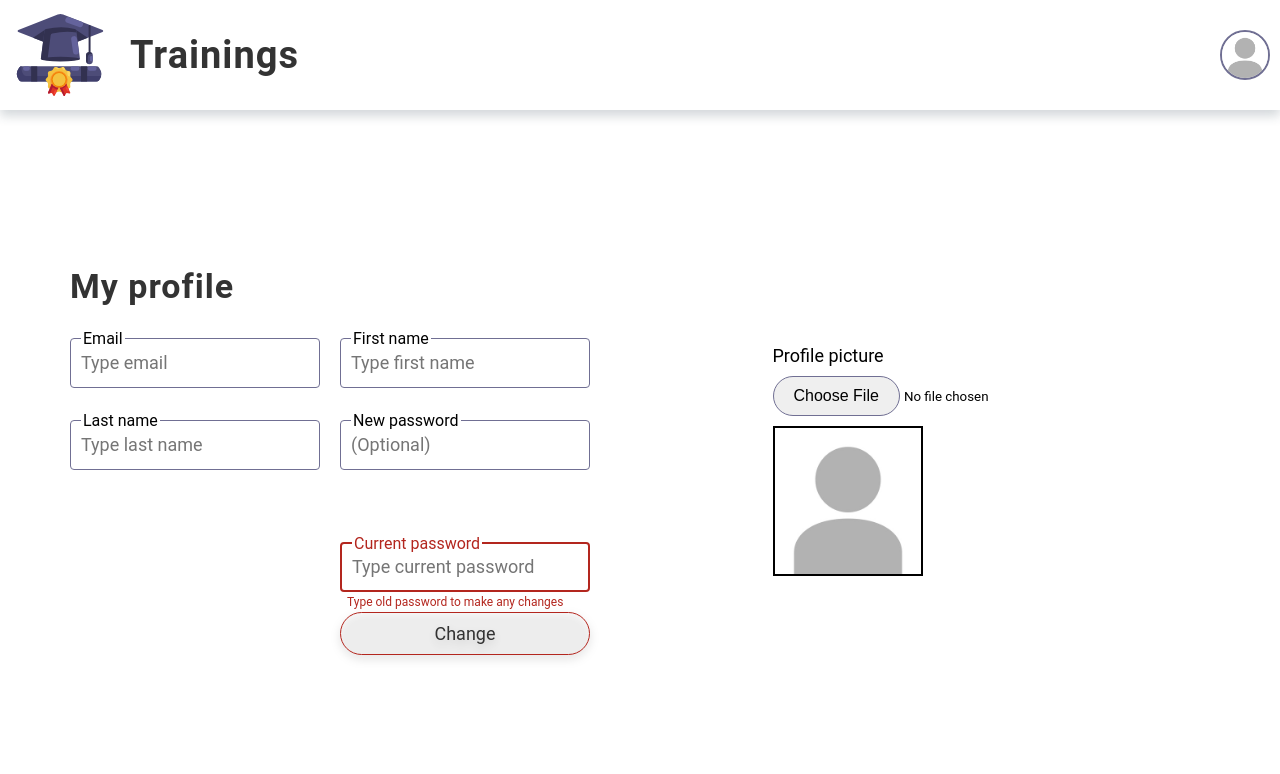
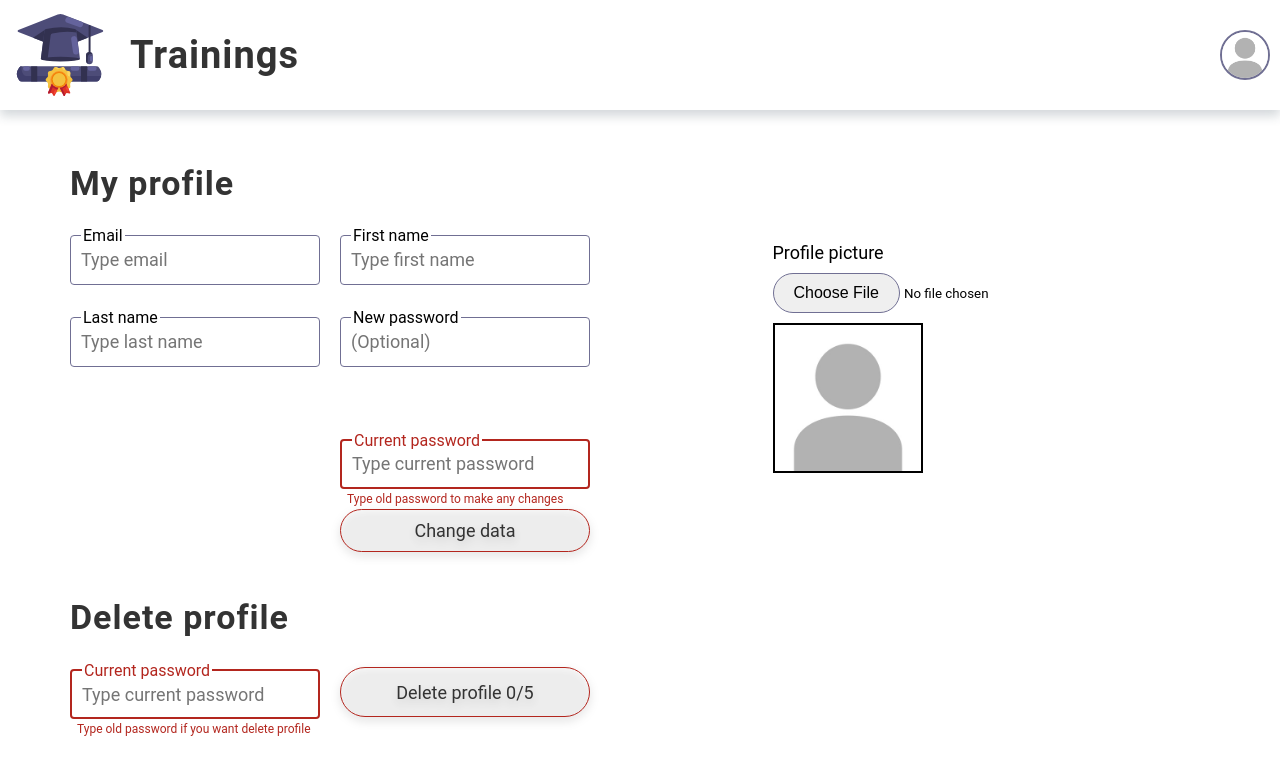
Before and after one commit to azizko1337/trainings-app, a Next.js app: page /profile in a window 1280 px wide. Shown: the top 774 px of the page. Built offline with nearby package versions, Linux system fonts and the light colour scheme; no server answers.

Commit message:
Added delete profile feature

```diff
--- a/src/components/Form/Button.ts
+++ b/src/components/Form/Button.ts
@@ -1,35 +1,48 @@
 import styled from "styled-components";
 
-type Props ={
+type Props = {
   mini?: boolean;
-}
+  fixed?: boolean;
+};
 
 const Button = styled.button<Props>`
-    border: 1px solid ${({theme}) => theme.colors.secondary};
+  border: 1px solid ${({ theme }) => theme.colors.secondary};
   filter: drop-shadow(0px 4px 4px rgba(0, 0, 0, 0.25));
   border-radius: 100px;
   padding: 10px 25px;
-    font-size: ${({theme}) => theme.size.M};
-    transition: background-color .1s;
-    color: ${({theme}) => theme.colors.text};
+  font-size: ${({ theme }) => theme.size.M};
+  transition: background-color 0.1s;
+  color: ${({ theme }) => theme.colors.text};
 
-    &:hover{
+  &:hover {
     cursor: pointer;
-        background: ${({theme}) => theme.colors.secondary};
-        color: ${({theme}) => theme.colors.background};
+    background: ${({ theme }) => theme.colors.secondary};
+    color: ${({ theme }) => theme.colors.background};
   }
 
-    &:disabled{
-        border-color:${({theme}) => theme.colors.error};
-        &:hover{
+  &:disabled {
+    border-color: ${({ theme }) => theme.colors.error};
+    &:hover {
       cursor: not-allowed;
     }
   }
 
-    ${props => props.mini ? `
+  ${(props) =>
+    props.mini
+      ? `
         padding: 5px 20px;
 
-    ` : null}
     `
+      : null}
+
+  ${(props) =>
+    props.fixed
+      ? `
+        margin: 10px 0;
+        width:250px;
+        height:50px;
+      `
+      : null}
+`;
 
 export default Button;
--- a/src/pages/profile.tsx
+++ b/src/pages/profile.tsx
@@ -1,4 +1,11 @@
-import { ChangeEvent, FormEvent, useEffect, useState, useContext } from "react";
+import {
+  ChangeEvent,
+  FormEvent,
+  useEffect,
+  useState,
+  useContext,
+  MouseEvent,
+} from "react";
 import FormWrapper from "@/components/Layout/Pages/register/FormWrapper";
 import LeftColumn from "@/components/Layout/Pages/register/LeftColumn";
 import RightColumn from "@/components/Layout/Pages/register/RightColumn";
@@ -34,7 +41,7 @@ function Profile() {
       oldPassword: "",
       profileImage: user.profileImage,
     });
-  }, [user]);
+  }, [user, setForm]);
 
   const [errors, setErrors] = useState({
     email: "",
@@ -43,6 +50,7 @@ function Profile() {
     newPassword: "",
     oldPassword: "",
   });
+
   useEffect(() => {
     setErrors({
       email: Validate.email(form.email, true),
@@ -111,6 +119,54 @@ function Profile() {
     );
   }
 
+  const [deleteForm, setDeleteForm] = useState({
+    oldPassword: "",
+  });
+  const [errorsDelete, setErrorsDelete] = useState({
+    oldPassword: "",
+  });
+  useEffect(() => {
+    setErrorsDelete({
+      oldPassword: Validate.deleteOldPassword(deleteForm.oldPassword),
+    });
+  }, [deleteForm, setErrorsDelete]);
+  function handleDeleteChange(e: FormEvent) {
+    const target = e.target as HTMLInputElement;
+    setDeleteForm({
+      oldPassword: target.value,
+    });
+  }
+  function shouldDeletionBeDisabled() {
+    return errorsDelete.oldPassword.length > 0;
+  }
+  const [deleteProgression, setDeleteProgression] = useState(0);
+  const [deleteFeedback, setDeleteFeedback] = useState("");
+  async function handleDeleteProfile(e: MouseEvent) {
+    e.preventDefault();
+    setDeleteProgression(deleteProgression + 1);
+    if (deleteProgression + 1 >= 5) {
+      setDeleteProgression(0);
+      try {
+        const res = await fetch("/api/auth/user", {
+          method: "DELETE",
+          headers: {
+            "Content-Type": "application/json",
+          },
+          body: JSON.stringify(deleteForm),
+        });
+        const data = await res.json();
+        if (data.ok) {
+          await Router.push("/");
+          Router.reload();
+        } else {
+          setDeleteFeedback(data.feedback);
+        }
+      } catch (e: any) {
+        setDeleteFeedback("Error communicating with server.");
+      }
+    }
+  }
+
   return (
     <>
       <FormWrapper onSubmit={handleSubmit}>
@@ -169,7 +225,7 @@ function Profile() {
           />
           <Feedback>{feedback}</Feedback>
           <Button type="submit" disabled={shouldSubmitBeDisabled()}>
-            Change
+            Change data
           </Button>
         </LeftColumn>
         <RightColumn>
@@ -181,6 +237,33 @@ function Profile() {
           />
         </RightColumn>
       </FormWrapper>
+      <FormWrapper>
+        <LeftColumn>
+          <SubHeader>Delete profile</SubHeader>
+          <span></span>
+          <Input
+            id="deleteOldPassword"
+            type="password"
+            label="Current password"
+            placeholder="Type current password"
+            value={deleteForm.oldPassword}
+            changeHandler={handleDeleteChange}
+            error={errorsDelete.oldPassword}
+          />
+          <Button
+            fixed={true}
+            type="submit"
+            onClick={handleDeleteProfile}
+            disabled={shouldDeletionBeDisabled()}
+          >
+            Delete profile {`${deleteProgression}/5`}
+          </Button>
+          <span></span>
+          <Feedback>{deleteFeedback}</Feedback>
+        </LeftColumn>
+
+        <RightColumn></RightColumn>
+      </FormWrapper>
     </>
   );
 }
--- a/src/utils/Validate.ts
+++ b/src/utils/Validate.ts
@@ -1,71 +1,77 @@
-class Validate{
-    static email(email: string, frontend: boolean): string{
-        if(frontend && email.length === 0) return "";
-        if(!/^\w+([\.-]?\w+)*@\w+([\.-]?\w+)*(\.\w{2,3})+$/.test(email)){
+class Validate {
+  static email(email: string, frontend: boolean): string {
+    if (frontend && email.length === 0) return "";
+    if (!/^\w+([\.-]?\w+)*@\w+([\.-]?\w+)*(\.\w{2,3})+$/.test(email)) {
       return "Email is invalid";
-        }else{
+    } else {
       return "";
     }
   }
 
-    static firstName(firstName: string, frontend: boolean): string{
-        if(frontend && firstName.length === 0) return "";
-        if(firstName.length < 2){
+  static firstName(firstName: string, frontend: boolean): string {
+    if (frontend && firstName.length === 0) return "";
+    if (firstName.length < 2) {
       return "First name must be at least 2 characters";
-        }
-        else if(firstName.length > 20){
+    } else if (firstName.length > 20) {
       return "First name must be less than 21 characters";
-        }
-        else{
+    } else {
       return "";
     }
   }
 
-    static lastName(lastName: string, frontend: boolean): string{
-        if(frontend && lastName.length === 0) return "";
-        if(lastName.length < 2){
+  static lastName(lastName: string, frontend: boolean): string {
+    if (frontend && lastName.length === 0) return "";
+    if (lastName.length < 2) {
       return "Last name must be at least 2 characters";
-        }
-        else if(lastName.length > 36){
+    } else if (lastName.length > 36) {
       return "Last name must be less than 37 characters";
-        }
-        else{
+    } else {
       return "";
     }
   }
 
-    static password(password: string, frontend: boolean): string{
-        if(frontend && password.length === 0) return "";
-        if(password.length < 8){
+  static password(password: string, frontend: boolean): string {
+    if (frontend && password.length === 0) return "";
+    if (password.length < 8) {
       return "Password must be at least 8 characters";
-        }
-        else if(password.length > 64){
+    } else if (password.length > 64) {
       return "Password must be less than 65 characters";
-        }
-        else{
+    } else {
       return "";
     }
   }
 
-    static oldPassword(password: string): string{
-        if(password.length===0) return "Type old password to make any changes";
-        if(password.length < 8){
+  static oldPassword(password: string): string {
+    if (password.length === 0) return "Type old password to make any changes";
+    if (password.length < 8) {
       return "Password must be at least 8 characters";
-        }
-        else if(password.length > 64){
+    } else if (password.length > 64) {
       return "Password must be less than 65 characters";
-        }
-        else{
+    } else {
       return "";
     }
   }
 
-    static comparePasswords(password: string, confirmPassword: string, frontend: boolean): string{
+  static deleteOldPassword(password: string): string {
+    if (password.length === 0)
+      return "Type old password if you want delete profile";
+    if (password.length < 8) {
+      return "Password must be at least 8 characters";
+    } else if (password.length > 64) {
+      return "Password must be less than 65 characters";
+    } else {
+      return "";
+    }
+  }
 
-        if(password !== confirmPassword){
+  static comparePasswords(
+    password: string,
+    confirmPassword: string,
+    frontend: boolean
+  ): string {
+    if (password !== confirmPassword) {
       return "Passwords do not match";
-        }
-        else{
+    } else {
       return "";
     }
   }
```
Also changed, not shown: src/components/CourseCard/CourseCard.tsx (+26 -3 lines), src/components/Layout/Pages/createCourse/LeftColumn.ts (+13 -7 lines). Lines whose indentation alone changed are shown as unchanged.
